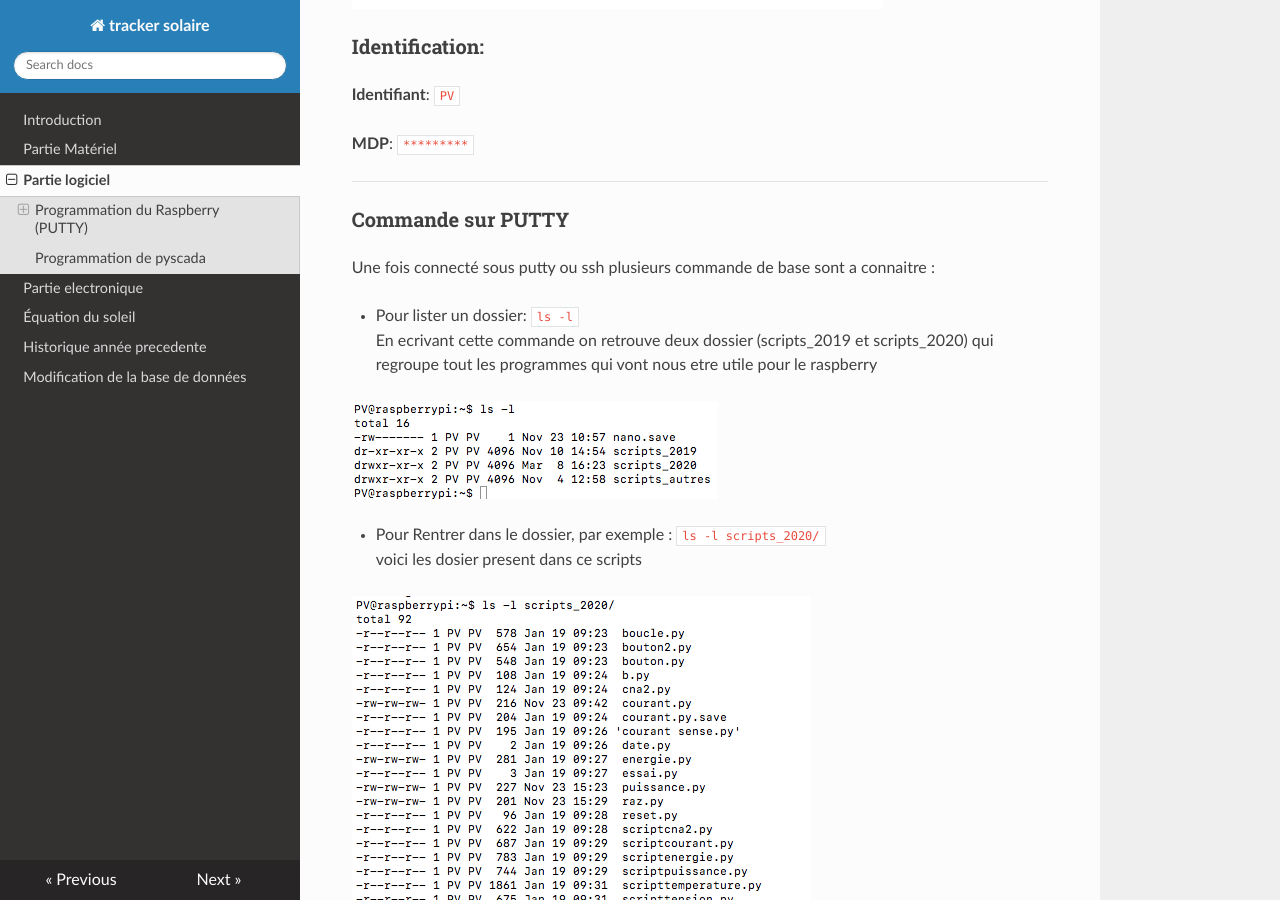
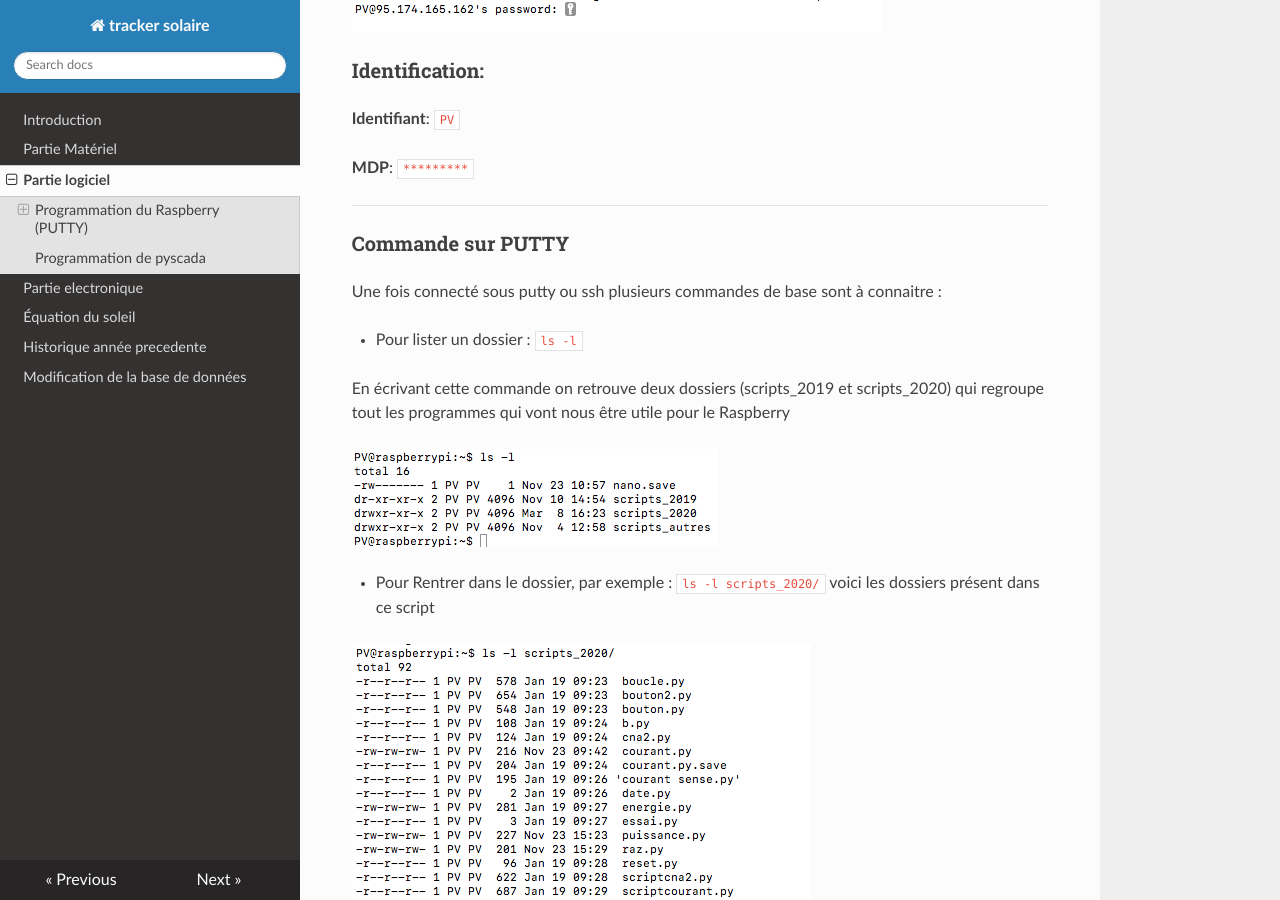
Before and after one commit to pt-tracker-gim/trackeurSolaire, an MkDocs documentation site: the page built from docs/Partie_logiciel.md, in a window 1280 px wide and 900 px high, scrolled down 1558 px. Built offline with MkDocs 1.6.1, drawn with Linux system fonts in a browser that asks for light colours; nearby versions of some CDN libraries; old or Windows-style settings are respelled for this version of MkDocs; some of the changed text lies outside the part shown.

Commit message:
Update Partie_logiciel.md

```diff
--- a/docs/Partie_logiciel.md
+++ b/docs/Partie_logiciel.md
@@ -4,9 +4,9 @@
 
 ### Présentation
 
-Le logiciel de programmation utilisée se nomme Putty, dans ce logiciel il est possible de venir écrire des lignes de programme en **python** qui vont nous permettre  de venir **lire et échanger** avec un ordinateur à distance ( dans notre cas un Raspberry pi4) et obtenir des relevées sur un Pc connecté au même réseau que le Raspberry.
-<br>
-Avec ces programmes nous sommes maintenant capables de demander au Raspberry les valeurs mesurées avec la carte électroniques.
+Le logiciel de programmation utilisée se nomme Putty, dans ce logiciel il est possible de venir écrire des lignes de programme en **python** qui vont nous permettre de venir **lire et échanger** avec un ordinateur à distance (dans notre cas un Raspberry pi4) et obtenir des relevées sur un Pc connecté au même réseau que le Raspberry.
+
+Avec ces programmes, nous sommes maintenant capables de demander au Raspberry les valeurs mesurées par la carte de mesure
 
 -------------
 
@@ -48,41 +48,43 @@ Ouvrir un terminal et entrer la commande:
 -------------
 ### Commande sur PUTTY
 
-Une fois connecté sous putty ou ssh plusieurs commande de base sont a connaitre :
+Une fois connecté sous putty ou ssh plusieurs commandes de base sont à connaitre :
 
-* Pour lister un dossier: ``ls -l`` <br>
-En ecrivant cette commande on retrouve deux dossier (scripts_2019 et scripts_2020) qui regroupe tout les programmes qui vont nous etre utile pour le raspberry
-<br>
+* Pour lister un dossier : ``ls -l``
+
+En écrivant cette commande on retrouve deux dossiers (scripts_2019 et scripts_2020) qui regroupe tout les programmes qui vont nous être utile pour le Raspberry
+
 
 ![Screenshot](pic/partie_logiciel/ouvrir.png)
-<br>
 
-* Pour Rentrer dans le dossier, par exemple : ``ls -l scripts_2020/`` <br>
- voici les dosier present dans ce scripts
-<br>
+
+* Pour Rentrer dans le dossier, par exemple : ``ls -l scripts_2020/``
+ voici les dossiers présent dans ce script
+
 
 ![Screenshot](pic/partie_logiciel/lister.png)
-<br>
+
 
 * Pour éditer le fichier courant.py par exemple:``nano scripts_2020/courant.py``
-<br>
+
 
 ![Screenshot](pic/partie_logiciel/Script_tension.PNG)
 
 * Exécuter un fichier python (courant.py) dans scripts_2020 : ``python3 scripts_2020/courant.py<br>``
 
-* Pour copier un fichier par exemple (courant.py) du dossier scripts_2019 vers le dossier scripts_2020 : ``cp scripts_2019/courant.py scripts_2020/.``<br>
+* Pour copier un fichier par exemple (courant.py) du dossier scripts_2019 vers le dossier scripts_2020 : ``cp scripts_2019/courant.py scripts_2020/.``
 
-**D'autres Exemple de communication de base du python** :<br>
-<br>
+**D'autres Exemple de communication de base du python** :
+
 ``bus.read_byte_data(address, 0x27)`` est une commande qui nous permet en communiquant avec la
-Raspberry (bus) de lire une donnée en octet (read_byte_data).<br>
+Raspberry (bus) de lire une donnée en octet (read_byte_data).
+
 Pour cela, il faut préciser l’adresse de
 la carte de mesure que l’on veut interroger (address) ainsi que le registre que l’on veut lire qui est
-codé en valeur hexadécimale (0x27). <br>
+codé en valeur hexadécimale (0x27).
 
 ``bus.write_byte_data(address, 0x27, 0xff)`` est une commande fonctionnant exactement comme la
-commande ci-dessus, elle sert à écrire une valeur dans un registre.<br>
+commande ci-dessus, elle sert à écrire une valeur dans un registre.
 
 
 -------------
```
Also changed, not shown: other parts of docs/Partie_logiciel.md (+10 -7 lines).
